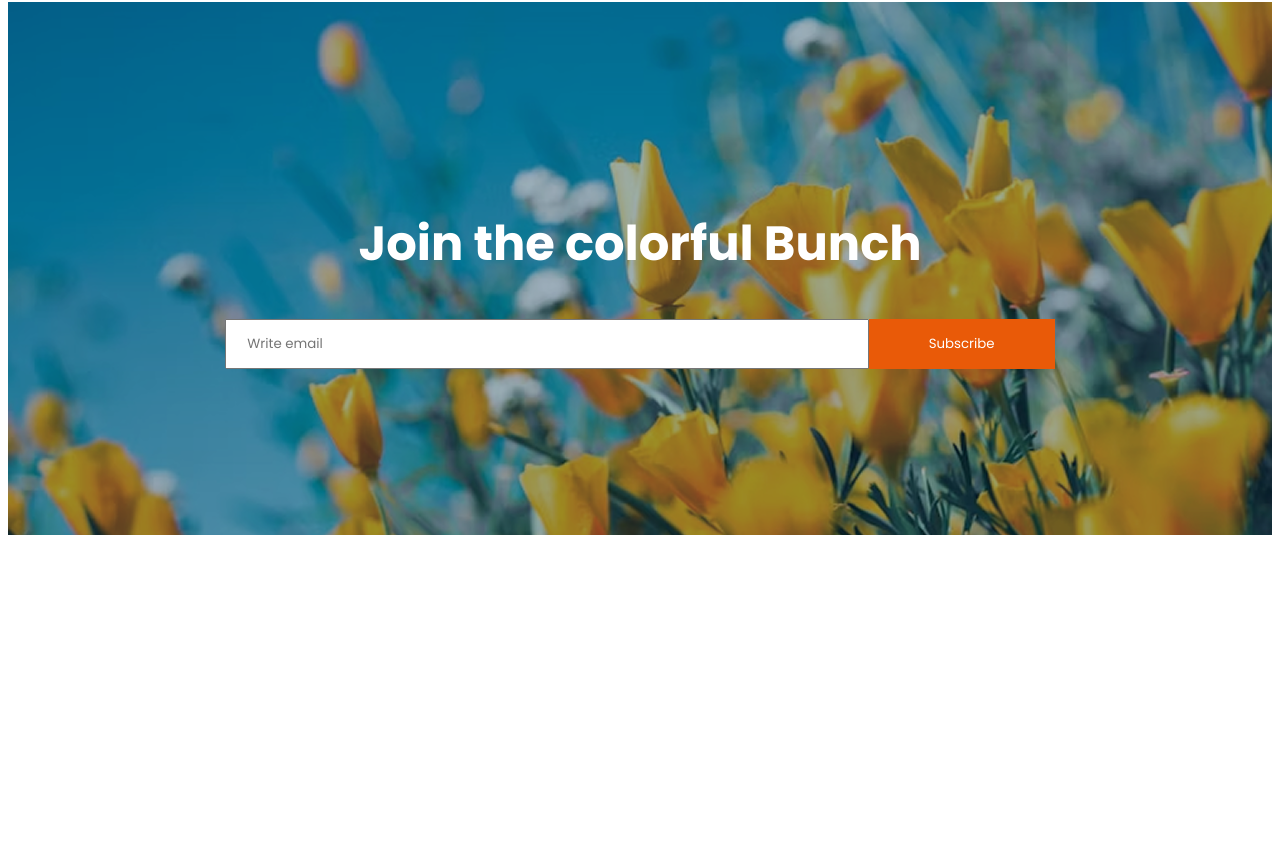
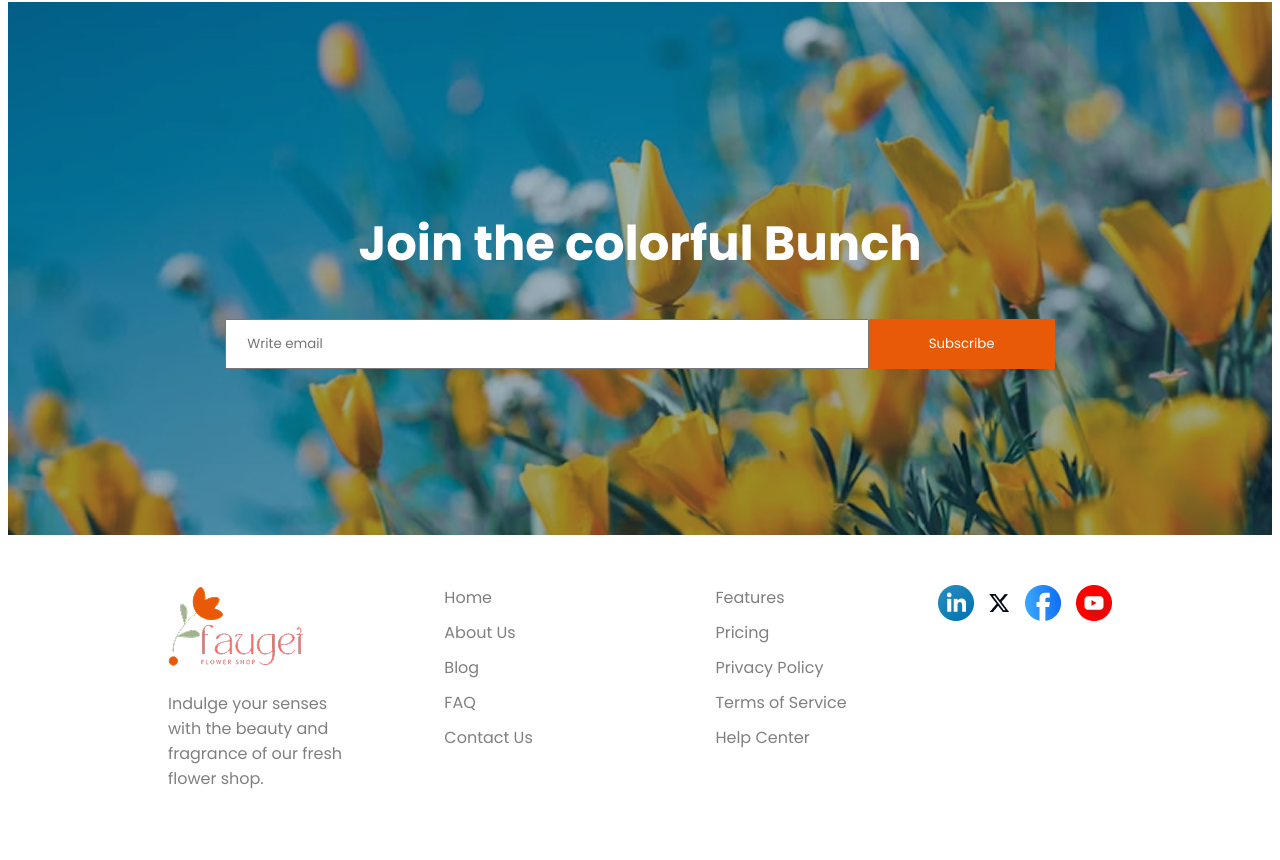
Before and after one commit to asraful-git42/B12A2-Responsive-Flowers-website, a plain HTML site: page index.html in a window 1280 px wide. Shown: the part 3956-4816 px from the top of the page. Before the commit the page ends 4499 px from the top, so only its background shows below. Drawn offline with Linux system fonts and the light colour scheme.

Commit message:
Add footer section

```diff
--- a/index.html
+++ b/index.html
@@ -176,5 +176,37 @@
         <button class="colorful-btn">Subscribe</button>
       </div>
     </section>
+    <!-- footer-section -->
+    <footer>
+      <div class="footer-box-1">
+        <img src="assets/logo.png" alt="image" />
+        <p>
+          Indulge your senses with the beauty and fragrance of our fresh flower
+          shop.
+        </p>
+      </div>
+      <div class="footer-links">
+        <div class="footer-column">
+          <a href="#">Home</a>
+          <a href="#">About Us</a>
+          <a href="#">Blog</a>
+          <a href="#">FAQ</a>
+          <a href="#">Contact Us</a>
+        </div>
+        <div class="footer-column">
+          <a href="#">Features</a>
+          <a href="#">Pricing</a>
+          <a href="#">Privacy Policy</a>
+          <a href="#">Terms of Service</a>
+          <a href="#">Help Center</a>
+        </div>
+      </div>
+      <div class="footer-social">
+        <img src="assets/icon-linkedin.png" alt="icon" />
+        <img class="twitter" src="assets/icon-twitter.png" alt="icon" />
+        <img src="assets/icon-facebook.png" alt="icon" />
+        <img src="assets/icon-youtube.png" alt="icon" />
+      </div>
+    </footer>
   </body>
 </html>
--- a/style.css
+++ b/style.css
@@ -258,3 +258,39 @@ input {
   color: #fff;
   background-color: #e95a08;
 }
+
+/* footer-section */
+
+footer {
+  max-width: 1440px;
+  margin: 0px auto;
+  display: flex;
+  justify-content: space-between;
+  align-items: flex-start;
+  padding: 50px 160px;
+}
+.footer-box-1 {
+  flex: 2 250;
+}
+.footer-box-1 p {
+  color: rgba(0, 0, 0, 0.5);
+  font-size: 1rem;
+}
+.footer-links {
+  display: flex;
+  flex: 2 1 400px;
+  justify-content: space-around;
+  margin-bottom: 20px;
+}
+.footer-column a {
+  display: block;
+  color: rgba(0, 0, 0, 0.5);
+  text-decoration: none;
+  margin-bottom: 10px;
+  font-size: 1rem;
+}
+.footer-social {
+  display: flex;
+  gap: 15px;
+  align-items: center;
+}
```
